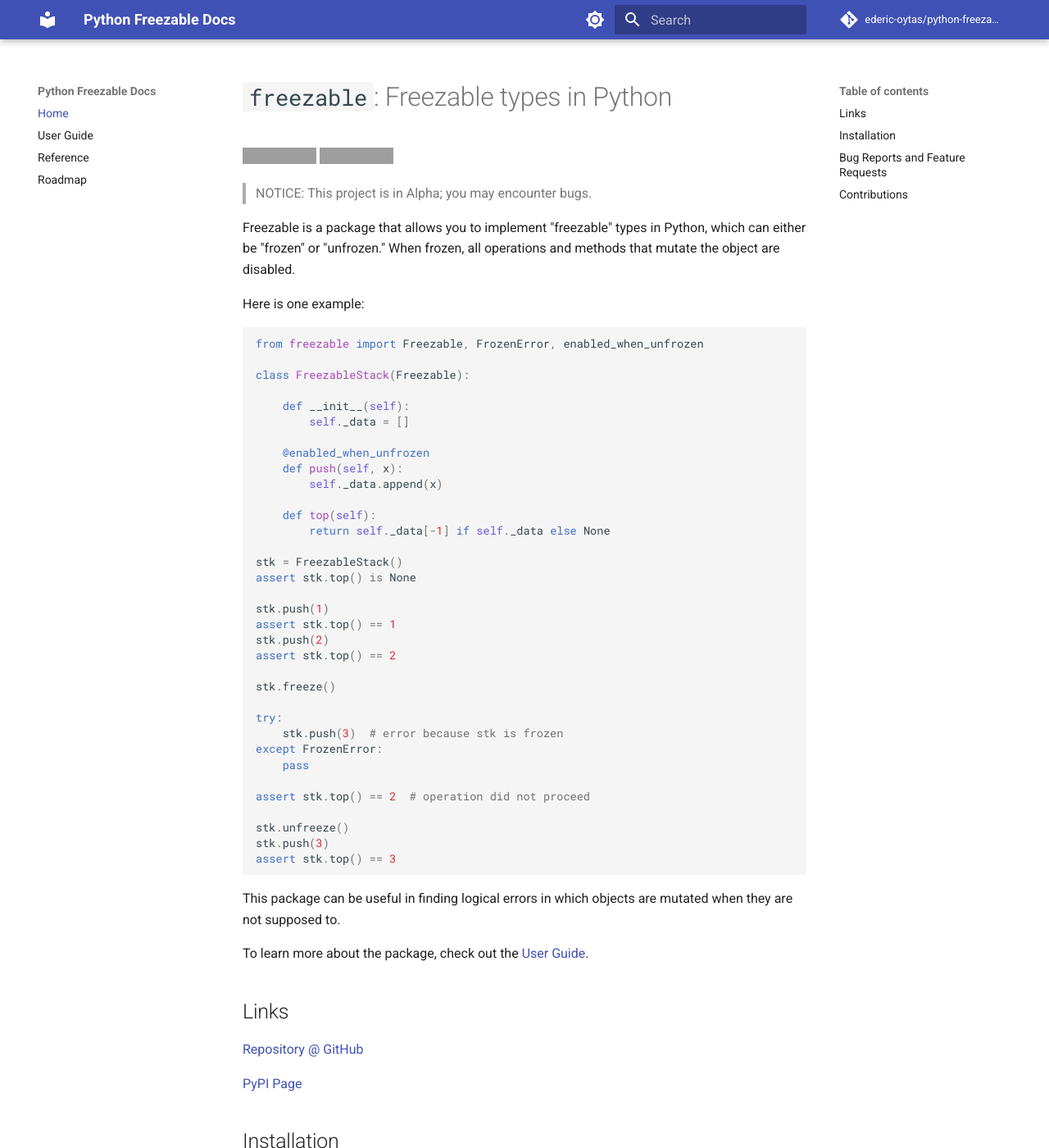
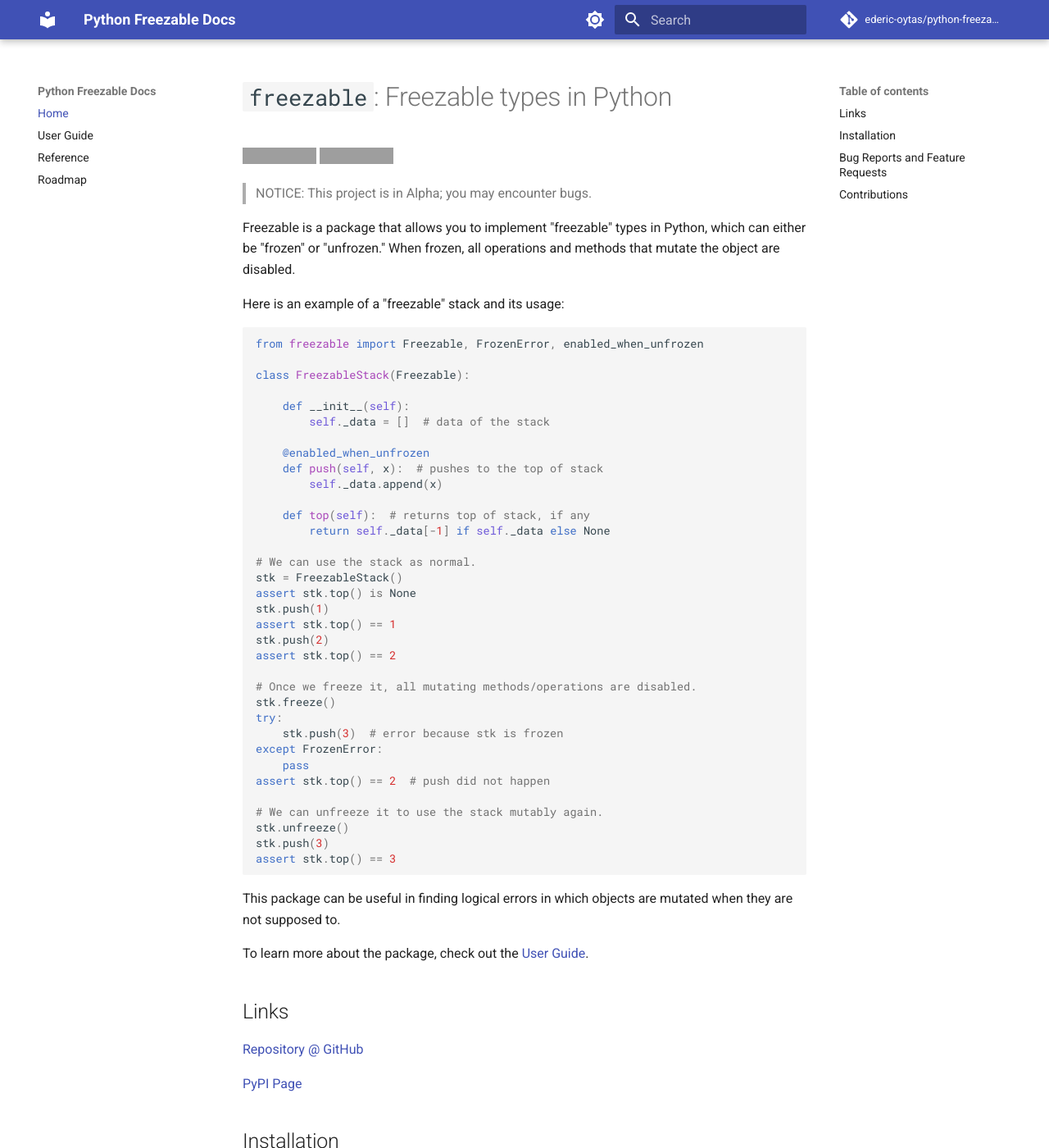
Before and after one commit to ederic-oytas/freezable-mixin, an MkDocs documentation site: the page built from docs/index.md, in a window 1280 px wide and 1400 px high. Shown: the whole window at 82% size. Built offline with MkDocs 1.6.1 and Material for MkDocs 9.7.7, drawn with Linux system fonts in a browser that asks for light colours; comment, search, counter and statistics services are not loaded; grey boxes are pictures that could not be loaded.

Commit message:
Tweak example commentary

````diff
--- a/docs/index.md
+++ b/docs/index.md
@@ -10,39 +10,39 @@
 Python, which can either be "frozen" or "unfrozen." When frozen, all operations
 and methods that mutate the object are disabled.
 
-Here is one example:
+Here is an example of a "freezable" stack and its usage:
 ```python
 from freezable import Freezable, FrozenError, enabled_when_unfrozen
 
 class FreezableStack(Freezable):
 
     def __init__(self):
-        self._data = []
+        self._data = []  # data of the stack
 
     @enabled_when_unfrozen
-    def push(self, x):
+    def push(self, x):  # pushes to the top of stack
         self._data.append(x)
 
-    def top(self):
+    def top(self):  # returns top of stack, if any
         return self._data[-1] if self._data else None
 
+# We can use the stack as normal.
 stk = FreezableStack()
 assert stk.top() is None
-
 stk.push(1)
 assert stk.top() == 1
 stk.push(2)
 assert stk.top() == 2
 
+# Once we freeze it, all mutating methods/operations are disabled.
 stk.freeze()
-
 try:
     stk.push(3)  # error because stk is frozen
 except FrozenError:
     pass
+assert stk.top() == 2  # push did not happen
 
-assert stk.top() == 2  # operation did not proceed
-
+# We can unfreeze it to use the stack mutably again.
 stk.unfreeze()
 stk.push(3)
 assert stk.top() == 3
````
